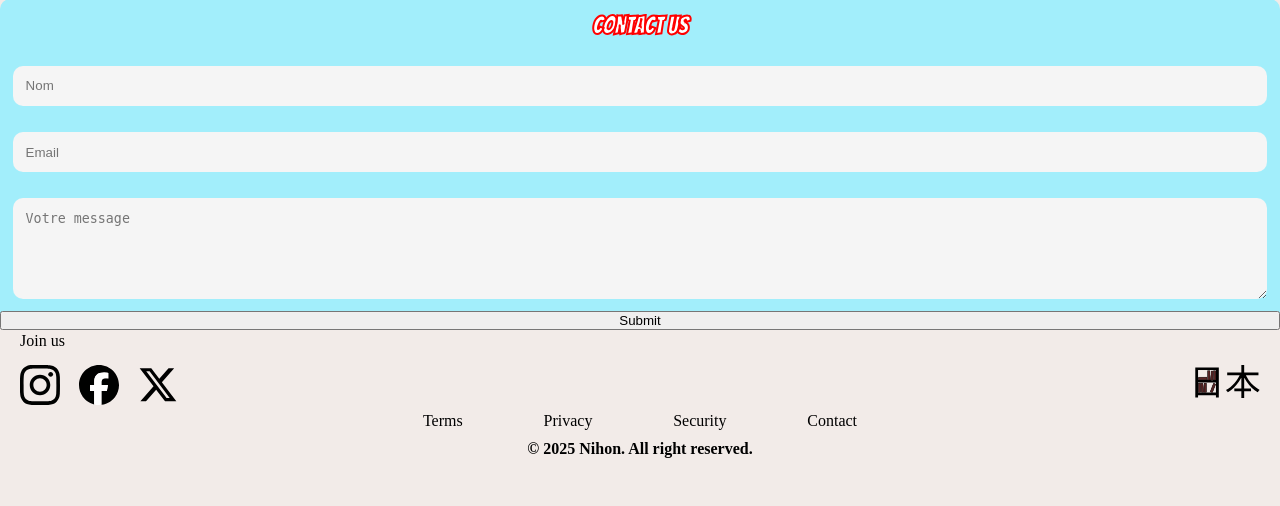
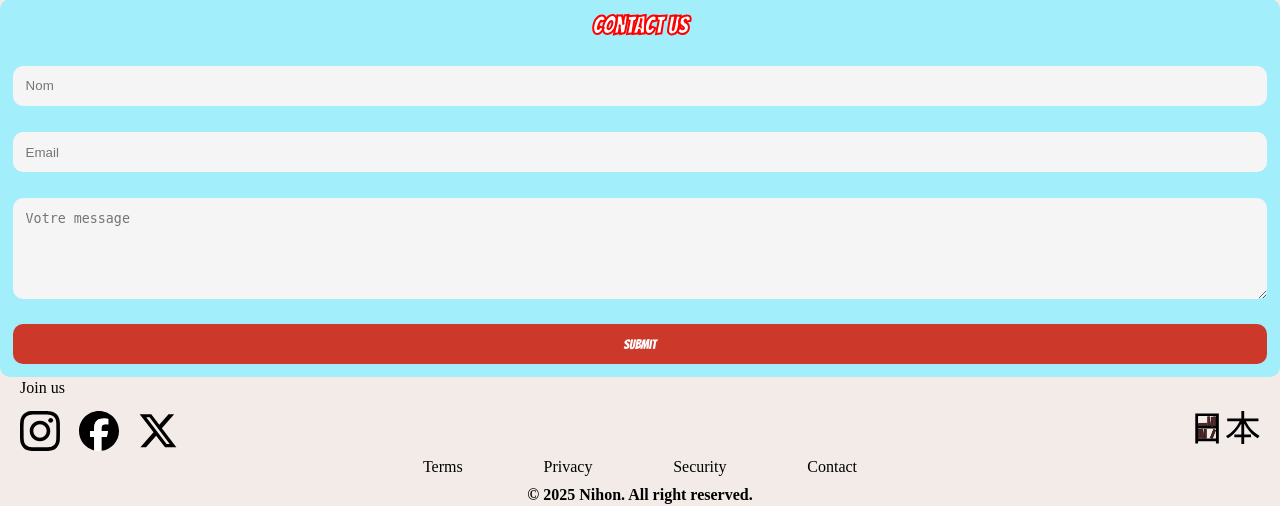
Before and after one commit to Jackmaa/nihon-ECF-3, a PHP site: page /contact in a window 1280 px wide. Shown: the part 367-873 px from the top of the page. Before the commit the page ends 825 px from the top, so only its background shows below. Run offline with PHP 8.4, Linux system fonts and the light colour scheme; some libraries are stand-ins or nearby versions; some web fonts are replaced.

Commit message:
reparecontactfront

```diff
--- a/public/asset/css/styles.css
+++ b/public/asset/css/styles.css
@@ -671,25 +671,40 @@ figure {
   text-align: center;
 }
 
-form {
+.formulaire {
   display: flex;
   flex-direction: column;
   background-color: #A2EEFB;
   border-radius: 10px;
 }
-
-input, textarea {
+.formulaire h2 {
+  text-align: center;
+  font-family: var(--ff-bangers);
+  margin: 1%;
+  color: #ffffff;
+  -webkit-text-stroke: 2px red;
+}
+.formulaire input, .formulaire textarea {
   margin: 1%;
   padding: 1%;
   border-radius: 10px;
   border: none;
   background-color: #F5F5F5;
 }
-
-h2 {
+.formulaire .button {
+  margin: 1%;
+  padding: 1%;
+  border-radius: 10px;
+  border: none;
+  background-color: #cc392b;
+  color: #ffffff;
+  font-family: var(--ff-bangers);
+  cursor: pointer;
+  transition: all ease 0.3s;
+}
+.formulaire .button:hover {
+  background-color: #cc1606;
+}
+.formulaire figure {
   text-align: center;
-  font-family: var(--ff-bangers);
-  margin: 1%;
-  color: #ffffff;
-  -webkit-text-stroke: 2px red;
 }/*# sourceMappingURL=styles.css.map */
--- a/public/asset/css/styles.scss
+++ b/public/asset/css/styles.scss
@@ -1035,12 +1035,18 @@ padding: 0 20px;
 figure{
     text-align: center;
 }
-form{
+.formulaire{
     display:flex;
     flex-direction: column;
     background-color: #A2EEFB;
     border-radius: 10px;
-}
+
+    h2{text-align: center;
+      font-family: var(--ff-bangers);
+      margin: 1%;
+      color: #ffffff;
+      -webkit-text-stroke: 2px red;}
+
       input, textarea{
         margin: 1%;
         padding: 1%;
@@ -1048,10 +1054,24 @@ input, textarea{
         border: none;
         background-color: #F5F5F5;
     }
-h2{
+
+
+    .button{
+      margin: 1%;
+      padding: 1%;
+      border-radius: 10px;
+      border: none;
+      background-color: #cc392b;
+      color: #ffffff;
+      font-family: var(--ff-bangers);
+      cursor: pointer;
+      transition: all ease 0.3s;
+
+      &:hover{
+          background-color: #cc1606;
+      }
+  }
+    figure{
     text-align: center;
-    font-family: var(--ff-bangers);
-    margin: 1%;
-    color: #ffffff;
-    -webkit-text-stroke: 2px red;
 }
+}
--- a/view/contact.php
+++ b/view/contact.php
@@ -10,7 +10,7 @@ ob_start();
 <figure><img src="public\asset\img\contact.webp" alt="image contact"></figure>
 
 
-<form action="#" method="post">
+<form class=formulaire action="#" method="post">
 
 <h2>Contact Us</h2>
     <input type="text" id="name" name="name" placeholder="Nom" required>
@@ -19,7 +19,7 @@ ob_start();
 
     <textarea id="message" name="message" rows="5" placeholder="Votre message" required></textarea>
 
-    <button type="submit">Submit</button>
+    <button class=button type="submit">Submit</button>
 </form>
 
 </main>
```
Also changed, not shown: 1 other file. Lines whose indentation alone changed are shown as unchanged.
